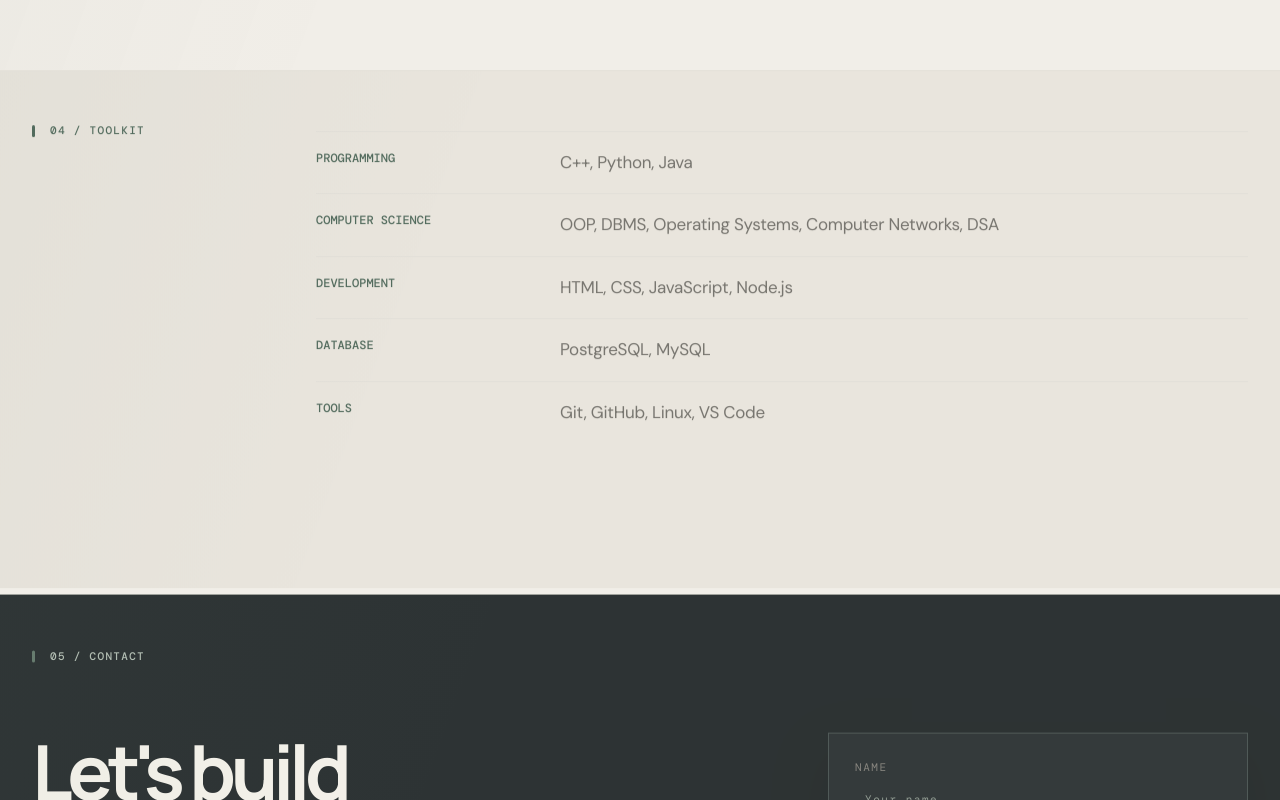
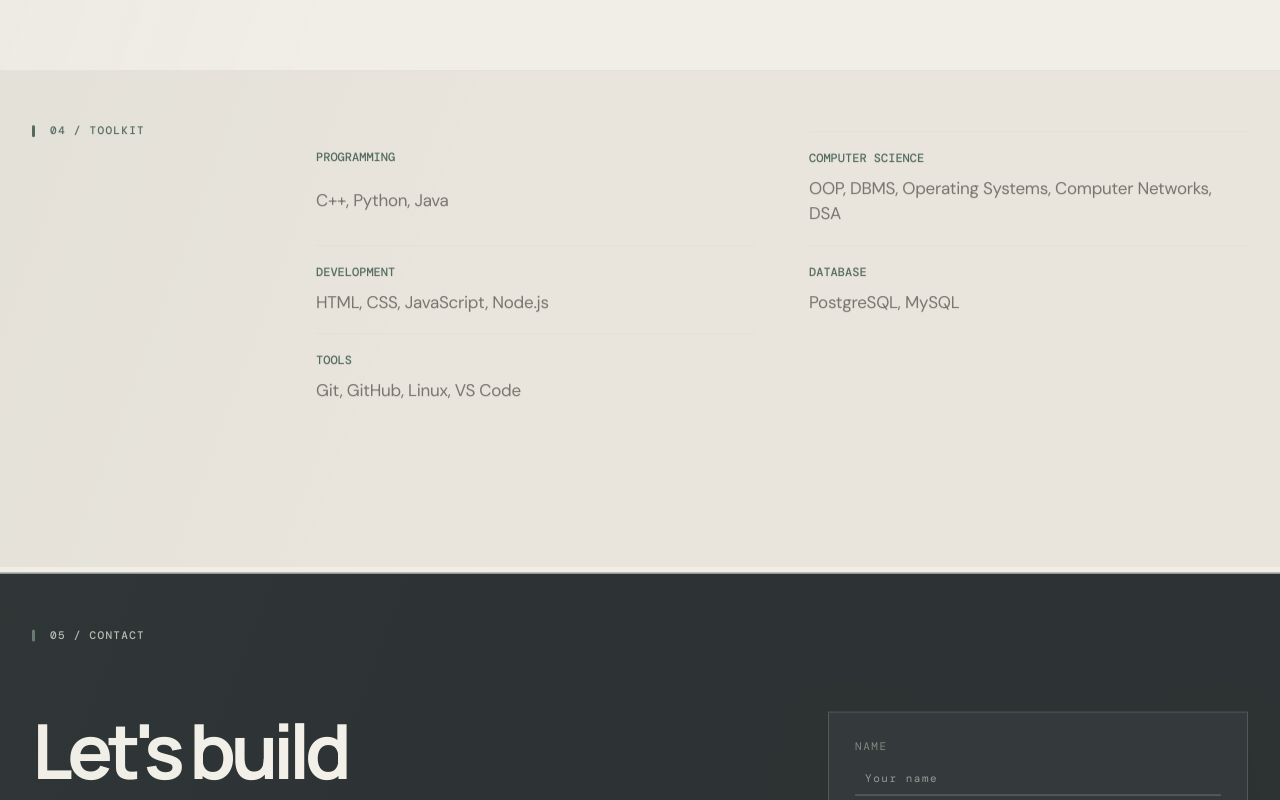
Before and after one commit to vaibhavmishra-sde/Portfolio, a React (Vite) app: page / in a window 1280 px wide. Shown: the part 3120-3920 px from the top of the page. Built offline with nearby package versions, Linux system fonts and the light colour scheme.

Commit message:
improve toolkit information layout

```diff
--- /dev/null
+++ b/src/toolkit-layout.css
@@ -0,0 +1 @@
+.toolkit{display:grid;grid-template-columns:repeat(2,minmax(0,1fr));column-gap:54px}.tool-row{grid-template-columns:1fr;gap:10px}.tool-row p{line-height:1.5}.tool-row:first-child{border-top:0}@media(max-width:700px){.toolkit{display:block}.tool-row:first-child{border-top:1px solid var(--line)}}
```
Also changed, not shown: src/App.tsx (+1 -0 lines).
